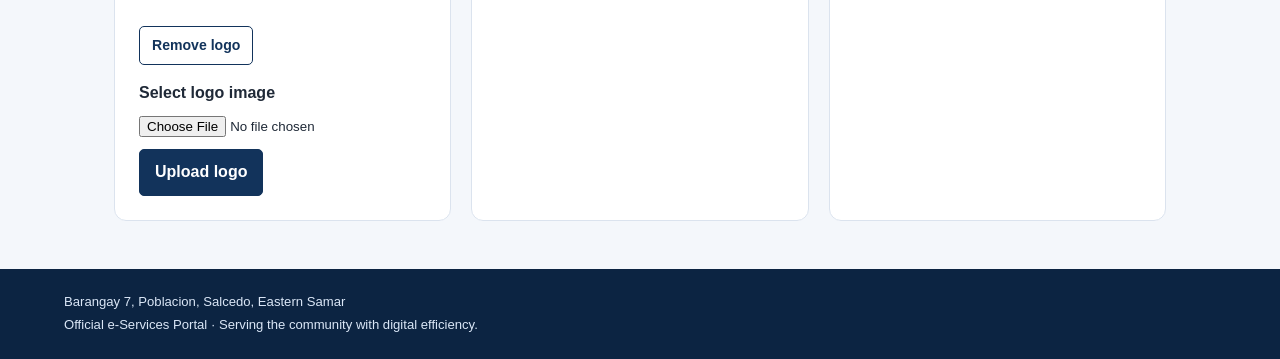
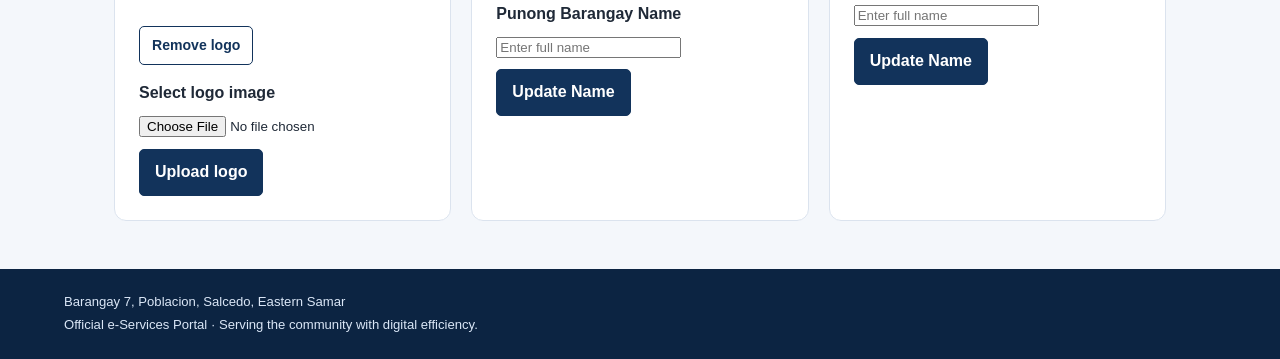
Before and after one commit to Tabarong115/barangay-eservices, a Flask app: page /dashboard/settings in a window 1280 px wide. Shown: the part 740-1099 px from the top of the page. Run offline with Flask 3, Linux system fonts and the light colour scheme; the visitor is signed in with stand-in values (Sample User, id 1).

Commit message:
Assignatory Addition

```diff
--- a/app.py
+++ b/app.py
@@ -1126,6 +1126,18 @@ def dashboard_settings():
                 delete_pilot_file(settings.get("secretary_signature_filename", ""))
                 settings["secretary_signature_filename"] = ""
                 flash("Barangay Secretary signature removed.", "success")
+            elif action == "update_punong_name":
+                punong_name = request.form.get("punong_barangay_name", "").strip()
+                if not punong_name:
+                    raise ValueError("Punong Barangay name cannot be empty.")
+                settings["punong_barangay_name"] = punong_name
+                flash("Punong Barangay name updated successfully.", "success")
+            elif action == "update_secretary_name":
+                secretary_name = request.form.get("secretary_name", "").strip()
+                if not secretary_name:
+                    raise ValueError("Secretary name cannot be empty.")
+                settings["secretary_name"] = secretary_name
+                flash("Secretary name updated successfully.", "success")
             else:
                 flash("Unknown settings action.", "error")
         except ValueError as error:
@@ -1393,6 +1405,10 @@ def advance_request(reference_number):
                     certificate_data["secretary_signature_path"] = sig_filename  # Use Supabase URL
                 else:
                     certificate_data["secretary_signature_path"] = UPLOAD_DIRECTORY / sig_filename  # Use local path
+
+            # Add official names to certificate data
+            certificate_data["punong_barangay_name"] = settings.get("punong_barangay_name", "")
+            certificate_data["secretary_name"] = settings.get("secretary_name", "")
 
             local_certificate_path = CERTIFICATE_DIRECTORY / certificate_filename
             try:
@@ -1440,6 +1456,11 @@ def advance_request(reference_number):
                     certificate_data["secretary_signature_path"] = sig_filename  # Use Supabase URL
                 else:
                     certificate_data["secretary_signature_path"] = UPLOAD_DIRECTORY / sig_filename  # Use local path
+
+            # Add official names to certificate data
+            certificate_data["punong_barangay_name"] = settings.get("punong_barangay_name", "")
+            certificate_data["secretary_name"] = settings.get("secretary_name", "")
+
             generator_func(certificate_data, CERTIFICATE_DIRECTORY / clearance_request["certificate_filename"])
 
     flash(f"{reference_number} was forwarded successfully.", "success")
--- a/templates/dashboard_settings.html
+++ b/templates/dashboard_settings.html
@@ -52,6 +52,12 @@
           <input id="punong_barangay_signature" name="punong_barangay_signature" type="file" accept="image/jpeg,image/png" required>
           <button class="primary-button" type="submit">Upload signature</button>
         </form>
+        <form method="post">
+          <input type="hidden" name="action" value="update_punong_name">
+          <label for="punong_barangay_name">Punong Barangay Name</label>
+          <input id="punong_barangay_name" name="punong_barangay_name" type="text" value="{{ settings.punong_barangay_name or '' }}" placeholder="Enter full name">
+          <button class="primary-button" type="submit">Update Name</button>
+        </form>
       </article>
 
       <article class="settings-card">
@@ -72,6 +78,12 @@
           <input id="secretary_signature" name="secretary_signature" type="file" accept="image/jpeg,image/png" required>
           <button class="primary-button" type="submit">Upload signature</button>
         </form>
+        <form method="post">
+          <input type="hidden" name="action" value="update_secretary_name">
+          <label for="secretary_name">Secretary Name</label>
+          <input id="secretary_name" name="secretary_name" type="text" value="{{ settings.secretary_name or '' }}" placeholder="Enter full name">
+          <button class="primary-button" type="submit">Update Name</button>
+        </form>
       </article>
     </div>
   </section>
```
Also changed, not shown: certificate_generator.py (+12 -4 lines).
